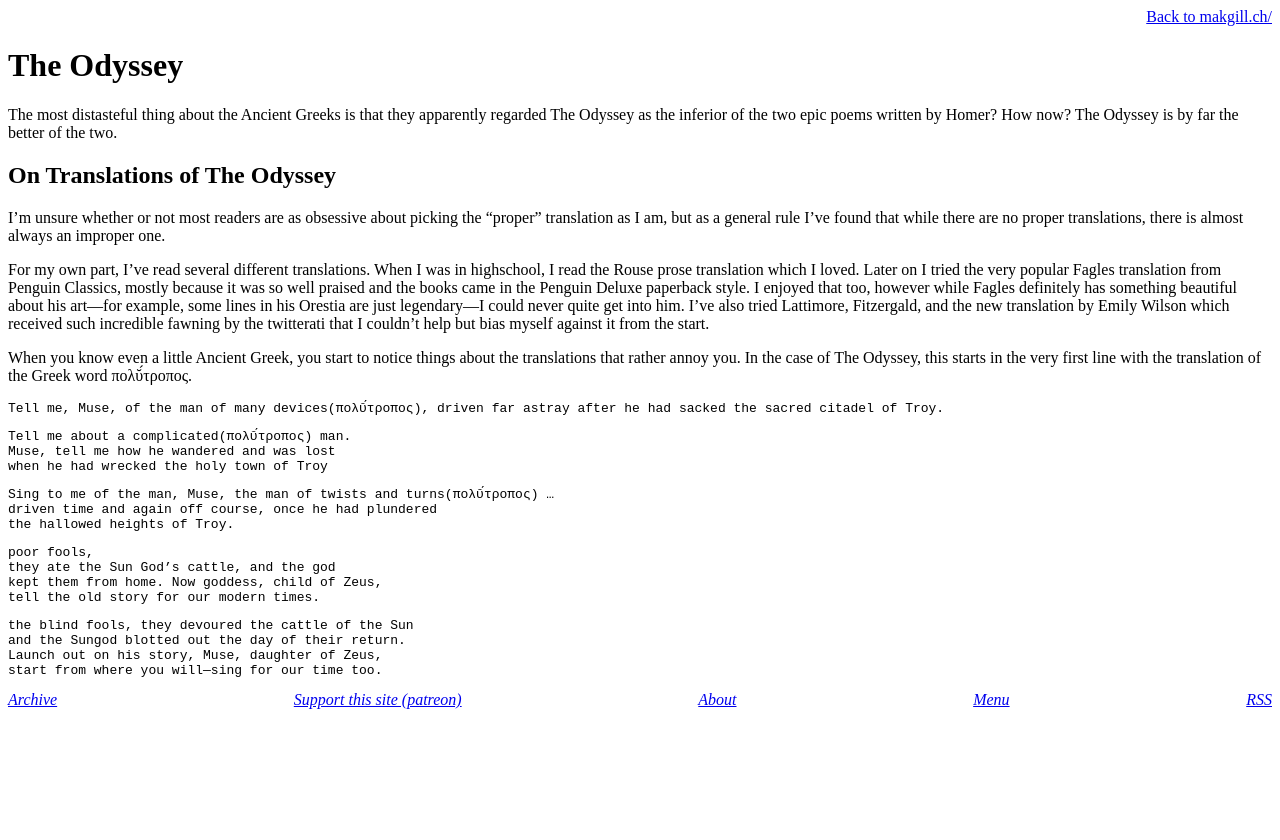
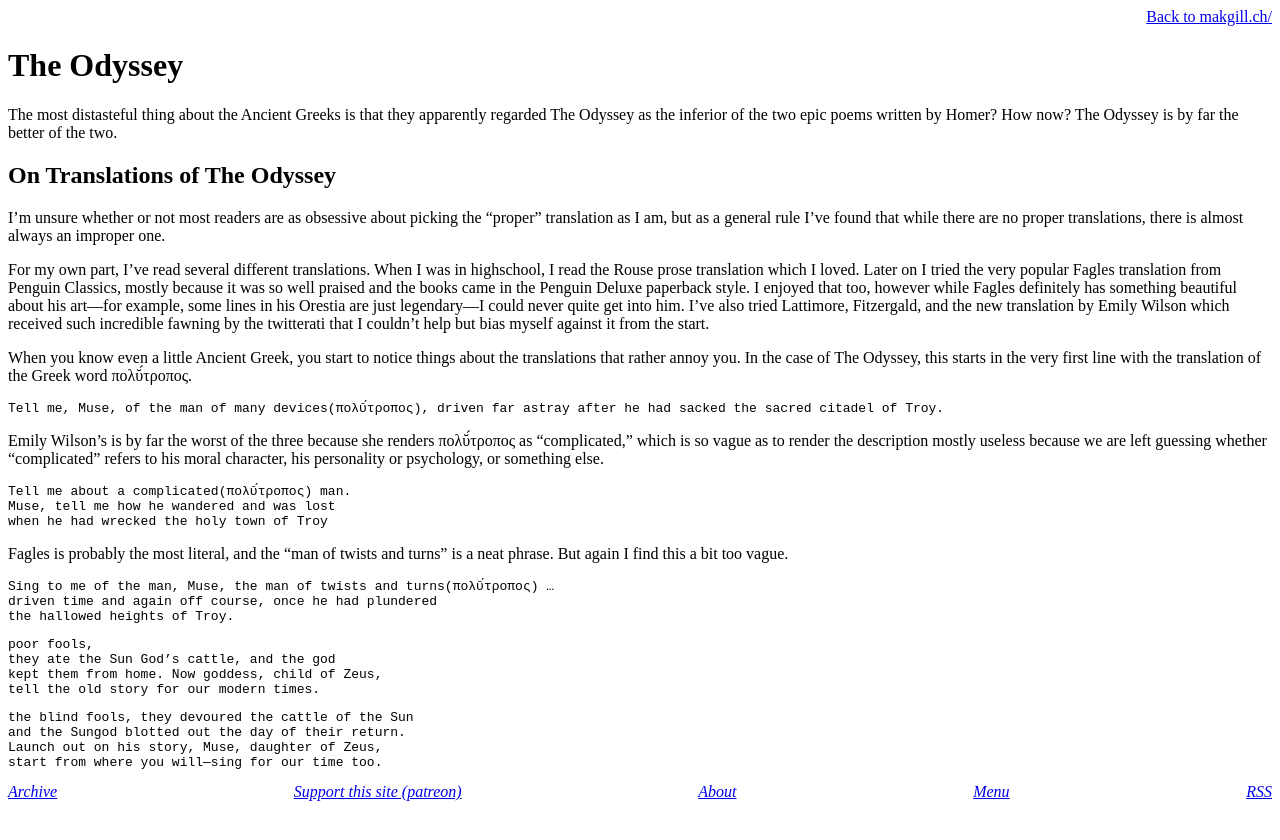
Before and after one commit to derykmakgill/website, a Jekyll site: the page built from odyssey.md, in a window 1280 px wide. Shown: the top 840 px of the page. Built offline with Jekyll 4.4.1, drawn with Linux system fonts in a browser that asks for light colours.

Commit message:
Update odyssey.md

````diff
--- a/odyssey.md
+++ b/odyssey.md
@@ -19,11 +19,15 @@ When you know even a little Ancient Greek, you start to notice things about the
 Tell me, Muse, of the man of many devices(πολῠ́τροπος), driven far astray after he had sacked the sacred citadel of Troy.
 ```
 
+Emily Wilson's is by far the worst of the three because she renders πολῠ́τροπος as "complicated," which is so vague as to render the description mostly useless because we are left guessing whether "complicated" refers to his moral character, his personality or psychology, or something else.
+
 ```
 Tell me about a complicated(πολῠ́τροπος) man.
 Muse, tell me how he wandered and was lost
 when he had wrecked the holy town of Troy
 ```
+
+Fagles is probably the most literal, and the "man of twists and turns" is a neat phrase. But again I find this a bit too vague.
 
 ```
 Sing to me of the man, Muse, the man of twists and turns(πολῠ́τροπος) …
````
